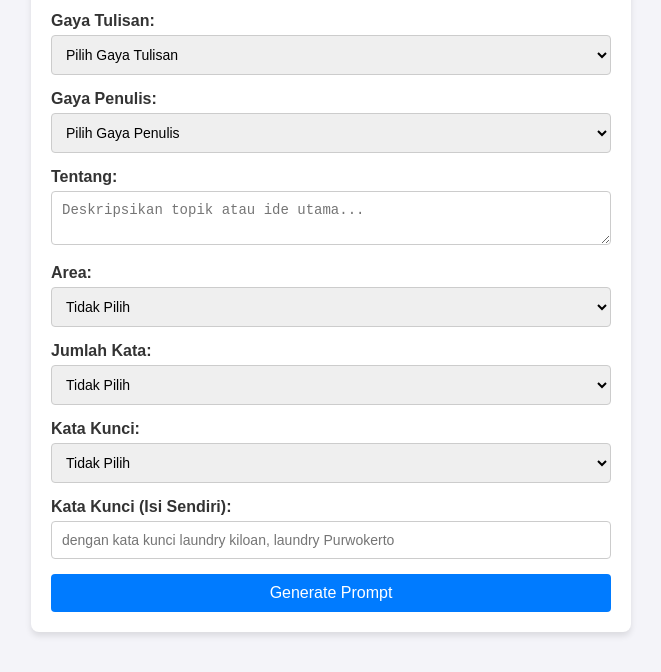
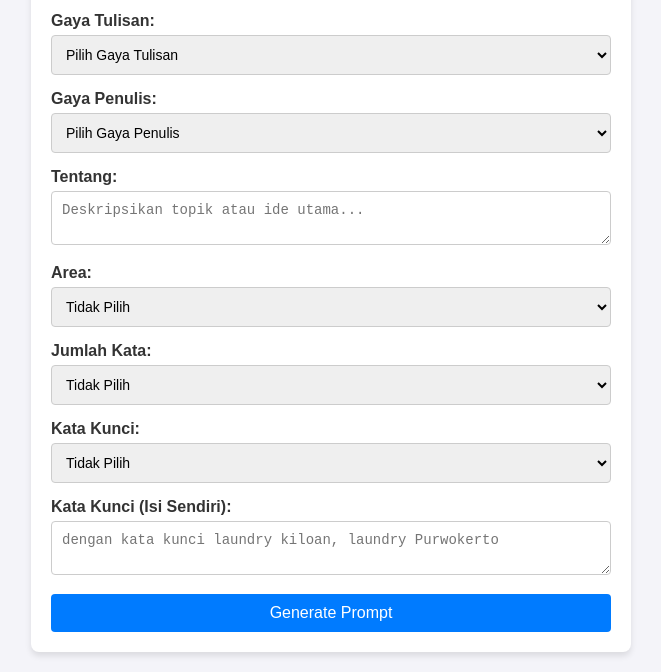
Before and after one commit to aiindonesiaart/aicontent-generator, a plain HTML site: page index.html in a window 1280 px wide. Shown: the part 163-835 px from the top of the page, without its empty margins (309-970 px from the left). Drawn offline with Linux system fonts and the light colour scheme.

Commit message:
Update index.html

```diff
--- a/index.html
+++ b/index.html
@@ -135,7 +135,7 @@
 
       <div class="form-group">
         <label for="keywords2">Kata Kunci (Isi Sendiri):</label>
-        <input type="text" id="keywords2" name="keywords2" placeholder="dengan kata kunci laundry kiloan, laundry Purwokerto">
+         <textarea id="keywords2" name="keywords2" placeholder="dengan kata kunci laundry kiloan, laundry Purwokerto"></textarea>
       </div>
 
       <!-- Generate Button -->
```
